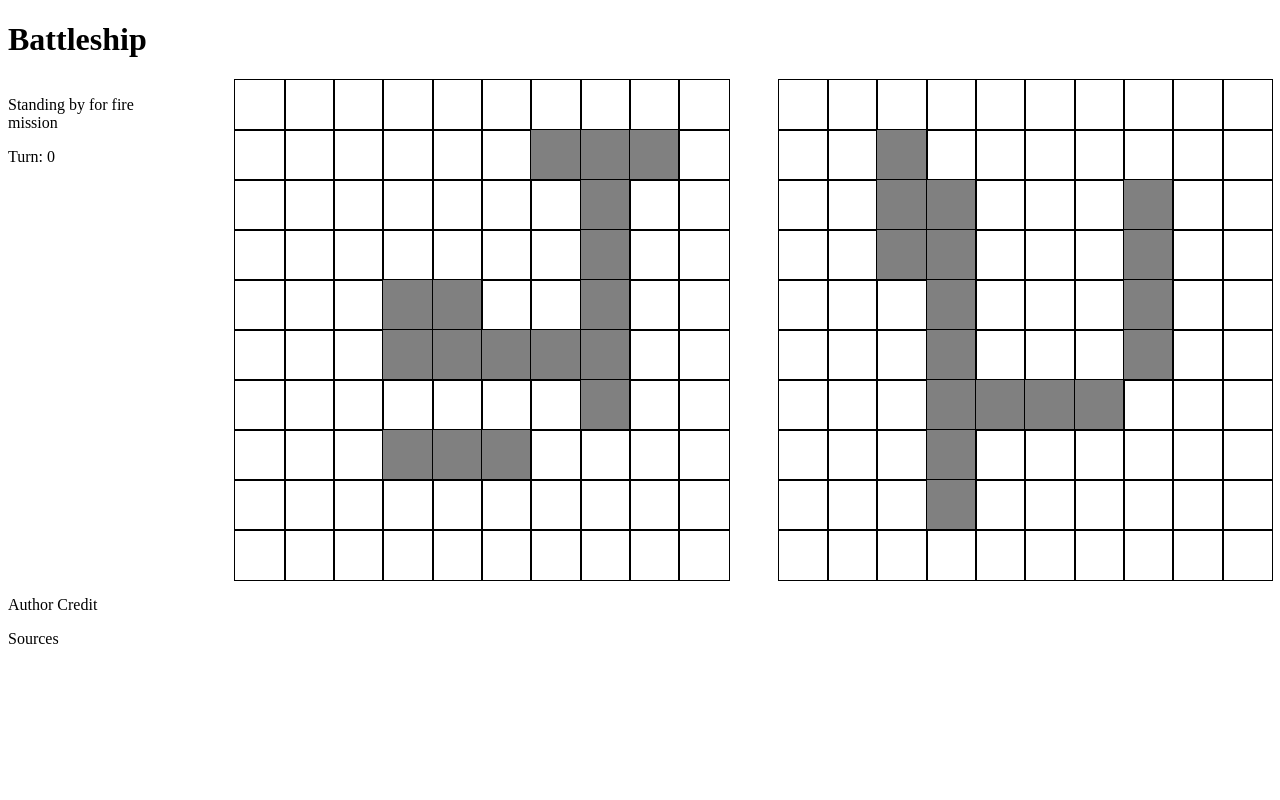
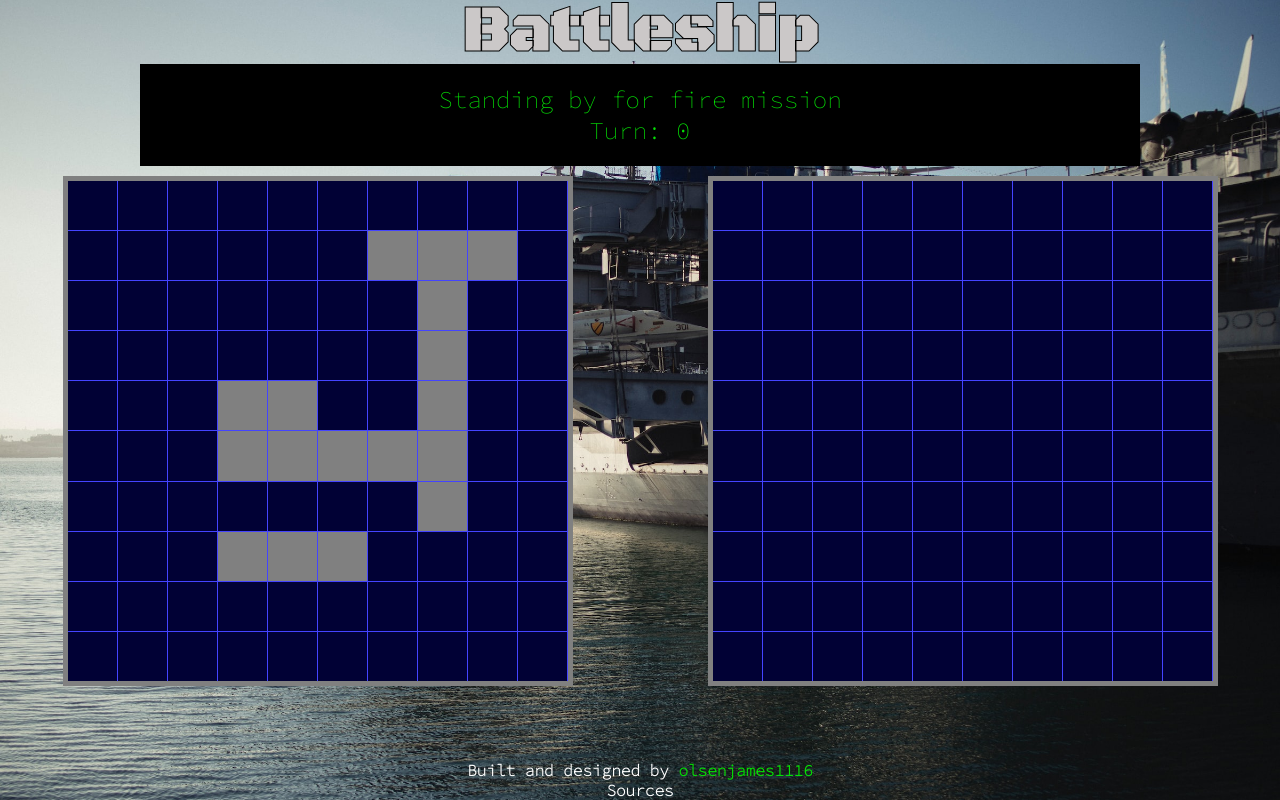
Before and after one commit to olsenjames1116/battleship, a website built with webpack: page dist/index.html in a window 1280 px wide. Built offline with nearby package versions, Linux system fonts and the light colour scheme; files whose address does not match are found by name.

Commit message:
Format page

```diff
--- a/src/style.css
+++ b/src/style.css
@@ -1,33 +1,94 @@
+@font-face {
+  font-family: 'blackOps';
+  src: url('./fonts/blackopsone-regular-webfont.woff2') format('woff2'),
+    url('./fonts/blackopsone-regular-webfont.woff') format('woff');
+  font-weight: normal;
+  font-style: normal;
+}
+
+@font-face {
+  font-family: 'sourceCode';
+  src: url('./fonts/sourcecodepro-variablefont_wght-webfont.woff2')
+      format('woff2'),
+    url('./fonts/sourcecodepro-variablefont_wght-webfont.woff') format('woff');
+  font-weight: normal;
+  font-style: normal;
+}
+
+* {
+  margin: 0;
+}
+
+body {
+  height: 100vh;
+  display: flex;
+  flex-direction: column;
+  font-family: 'sourceCode';
+  background: url('./images/background.jpg') no-repeat center center fixed;
+  background-size: cover;
+}
+
+div.header {
+  font-family: 'blackOps';
+  font-size: 2rem;
+  -webkit-text-stroke-width: 1px;
+  -webkit-text-stroke-color: black;
+  display: flex;
+  justify-content: center;
+  color: rgb(203, 200, 200);
+}
+
 div.content {
+  display: grid;
+  grid-template-columns: 1fr 1fr;
+  justify-items: center;
+  gap: 10px;
+}
+
+div.info {
+  grid-area: 1 / 1 / 2 / 3;
+  font-size: 1.5rem;
+  padding: 20px;
   display: flex;
-  gap: 50px;
+  flex-direction: column;
+  align-items: center;
+  background-color: black;
+  color: rgb(5, 224, 5);
+  width: 75%;
 }
 
 div.gameboard {
   display: grid;
+  grid-gap: 1px;
+  border: 5px solid gray;
+  background-color: rgb(68, 68, 255);
   grid-template-columns: repeat(10, 1fr);
   width: 500px;
   height: 500px;
 }
 
+div#player {
+  grid-area: 2 / 1 / 3 / 2;
+}
+
 div.grid {
-  outline: 1px solid black;
+  background-color: rgb(1, 1, 53);
 }
 
 div#computer > div.grid:hover {
-  background-color: rgb(209, 209, 209);
+  background-color: rgb(68, 68, 255);
 }
 
-.ship {
+div#player > div.ship {
   background-color: gray;
 }
 
-.hit {
+div.gameboard > div.hit {
   background-color: red;
 }
 
-.miss {
-  background-color: blue;
+div.gameboard > div.miss {
+  background-color: white;
 }
 
 .pageCover {
@@ -51,3 +112,17 @@ div#computer > div.grid:hover {
   transform: translate(-50%, -50%);
   width: 50%;
 }
+
+div.footer {
+  margin-top: auto;
+  display: flex;
+  flex-direction: column;
+  align-items: center;
+  color: white;
+  font-weight: bold;
+}
+
+a {
+  text-decoration: none;
+  color: rgb(5, 224, 5);
+}
```
Also changed, not shown: dist/index.html, src/fonts/blackopsone-regular-webfont.woff (added), src/fonts/blackopsone-regular-webfont.woff2 (added), src/fonts/sourcecodepro-variablefont_wght-webfont.woff (added), src/fonts/sourcecodepro-variablefont_wght-webfont.woff2 (added), src/images/background.jpg (added), 1 other file.
